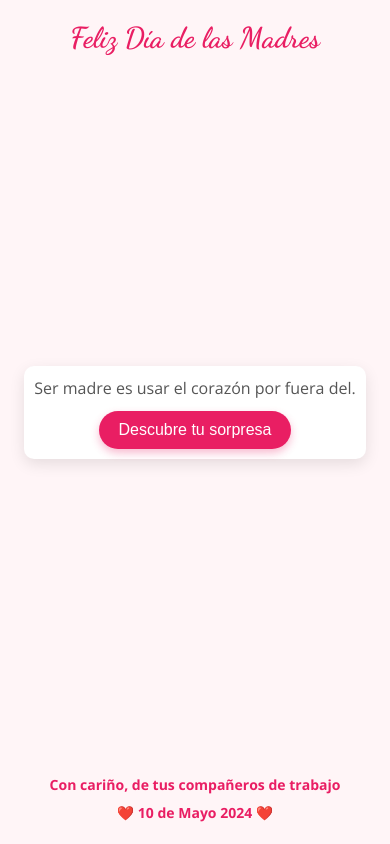
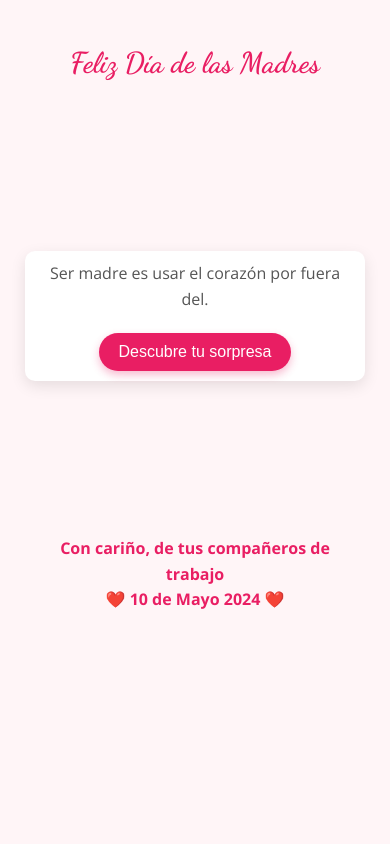
Before and after one commit to santiago-angel/10_mayo, a plain HTML site: page index.html in a window 390 px wide. Drawn offline with nearby package versions, Linux system fonts and the light colour scheme.

Commit message:
modificacion de tamaño

```diff
--- a/style.css
+++ b/style.css
@@ -22,7 +22,7 @@ body {
 
 header {
     text-align: center;
-    padding: 30px 0;
+    padding: 20px 0;
 }
 
 h1 {
@@ -33,11 +33,13 @@ h1 {
 }
 
 main {
-    flex: 1;
+    flex: 0.6;
     display: flex;
     flex-direction: column;
     align-items: center;
     justify-content: center;
+    padding: 5px;
+    max-height: 400px;
 }
 
 .card {
@@ -105,8 +107,8 @@ main {
 .message {
     text-align: center;
     max-width: 600px;
-    margin: 0 auto 40px;
-    padding: 20px;
+    margin: 0 auto 400px;
+    padding: 5px;
     background-color: white;
     border-radius: 10px;
     box-shadow: 0 5px 15px rgba(0, 0, 0, 0.1);
@@ -138,7 +140,7 @@ main {
 
 footer {
     text-align: center;
-    padding: 20px;
+    padding: 10px;
     color: #e91e63;
     font-weight: bold;
 }
@@ -175,76 +177,37 @@ footer {
 @media (max-width: 768px) {
     h1 {
         font-size: 2.2rem;
-        margin-bottom: 10px;
-    }
-    .container {
-        padding: 10px; /* Reducido de 20px */
     }
 
-    header {
-        padding: 15px 0; /* Reducido de 30px */
-    }
     .card {
         width: 250px;
         height: 350px;
-        margin-bottom: 15px; /* Reducido de 30px */
     }
 
     .message {
         padding: 10px;
-        margin-bottom: 15px;
+        margin-bottom: 20px;
     }
 
     .message p {
         font-size: 1rem;
-        margin-bottom: 10px;
     }
-    footer {
-        padding: 10px 0; /* Reducido de 20px */
-    }
-
-    footer p {
-        margin: 5px 0; /* Añadido para reducir espacio entre líneas */
-    }
-
-    /* Asegurar que las flores no ocupen mucho espacio */
-    .flowers-visible {
-        margin: 10px 0; /* Reducido de 20px */
-        gap: 5px; /* Reducido de 10px */
-    }
-
-    .flower {
-        font-size: 1.5rem !important; /* Reducido de 2rem */
-    }
-
 }
 
 @media (max-width: 480px) {
     h1 {
         font-size: 1.8rem;
-        margin-bottom: 5px;
-    }
-    .container {
-        padding: 5px; /* Reducido aún más */
     }
 
-    header {
-        padding: 10px 0; /* Reducido aún más */
+    .card-back h2 {
+        font-size: 1.4rem;
     }
 
-    .message {
-        margin-bottom: 10px; /* Reducido aún más */
+    .card-back p {
+        font-size: 0.9rem;
     }
 
     #surpriseBtn {
         padding: 10px 20px;
     }
-    /* Ajustes adicionales para pantallas muy pequeñas */
-    body {
-        font-size: 14px;
-    }
-
-    .flowers-visible {
-        margin: 5px 0; /* Reducido aún más */
-    }
 }
```
